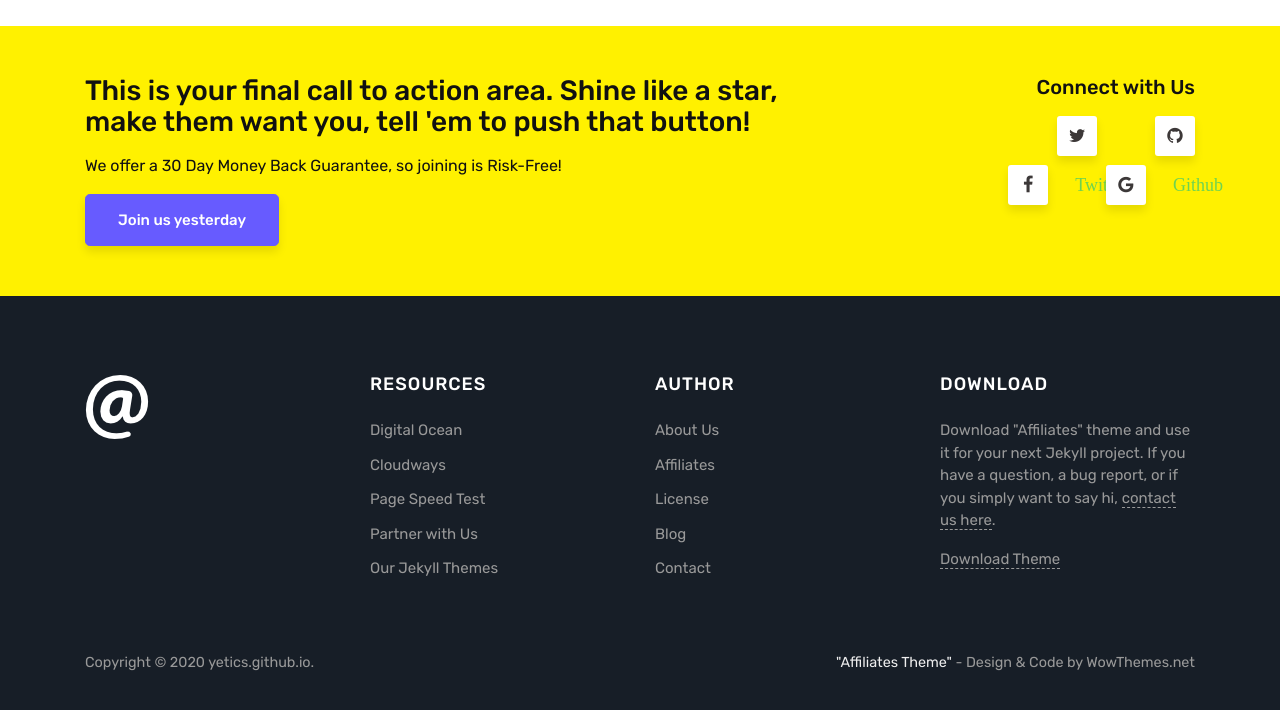
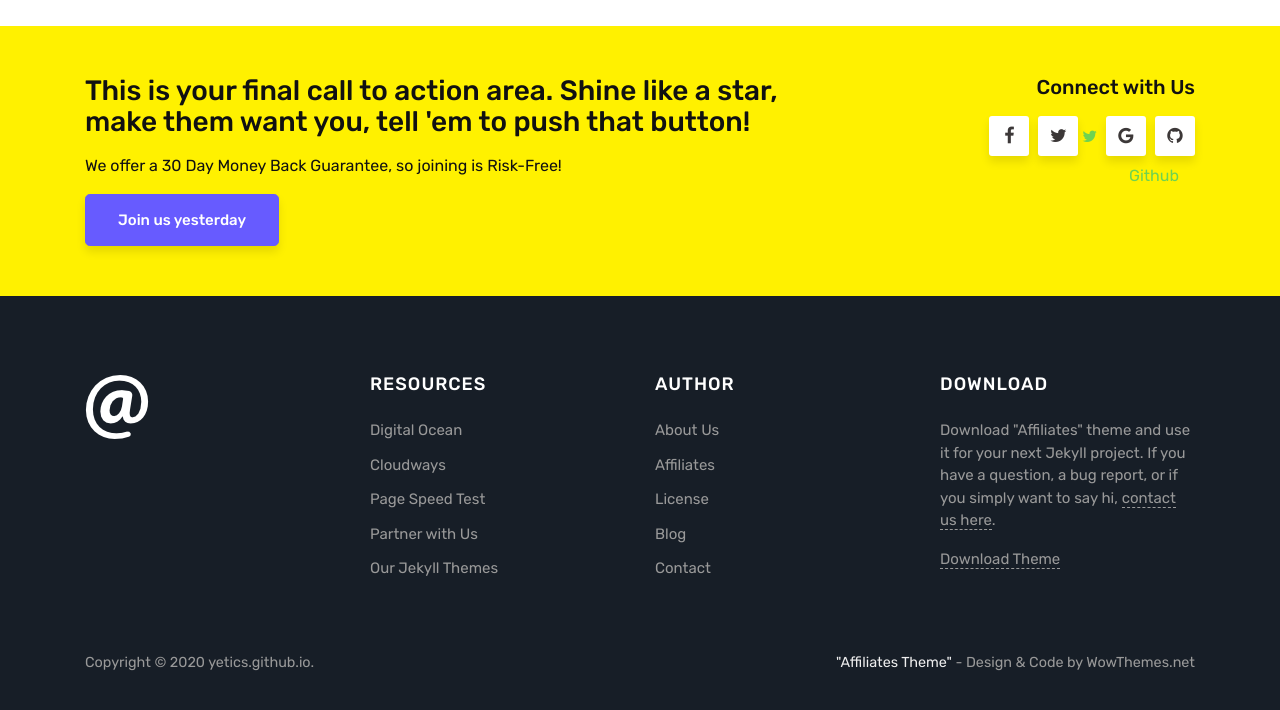
Before and after one commit to yetics/yetics.github.io, a Jekyll site: the page built from index.html, in a window 1280 px wide and 900 px high, scrolled down 1932 px, cut to the strip 181-891 px from the top of the window. Built offline with Jekyll 4.4.1, drawn with Linux system fonts in a browser that asks for light colours; the list of posts is cut into pages by our own code; comment, search, counter and statistics services are not loaded.

Commit message:
Updated jekyll theme

```diff
--- a/_layouts/default.html
+++ b/_layouts/default.html
@@ -135,12 +135,11 @@
                 <div class="col-md-4 text-right footersocial">
                     <h5>Connect with Us</h5>
                     <i class="fa fa-facebook"></i>
-                    <i class="fa fa-twitter">
-                        <a target="_blank" class="nav-link" href="https://twitter.com/yetics">Twitter</a>
-                    </i>
-                        <i class="fa fa-google"></i>
-                     <i class="fa fa-github">
-                        <a target="_blank" class="nav-link" href="https://github.com/yetics">Github</a>
+                    <i class="fa fa-twitter"> </i>
+                    <a href="https://twitter.com/yetics" class="fa fa-twitter"></a>
+                    <i class="fa fa-google"></i>
+                    <i class="fa fa-github"></i>
+                    <a target="_blank" class="nav-link" href="https://github.com/yetics">Github</a>
                      </i>
                 </div>
             </div>
```
